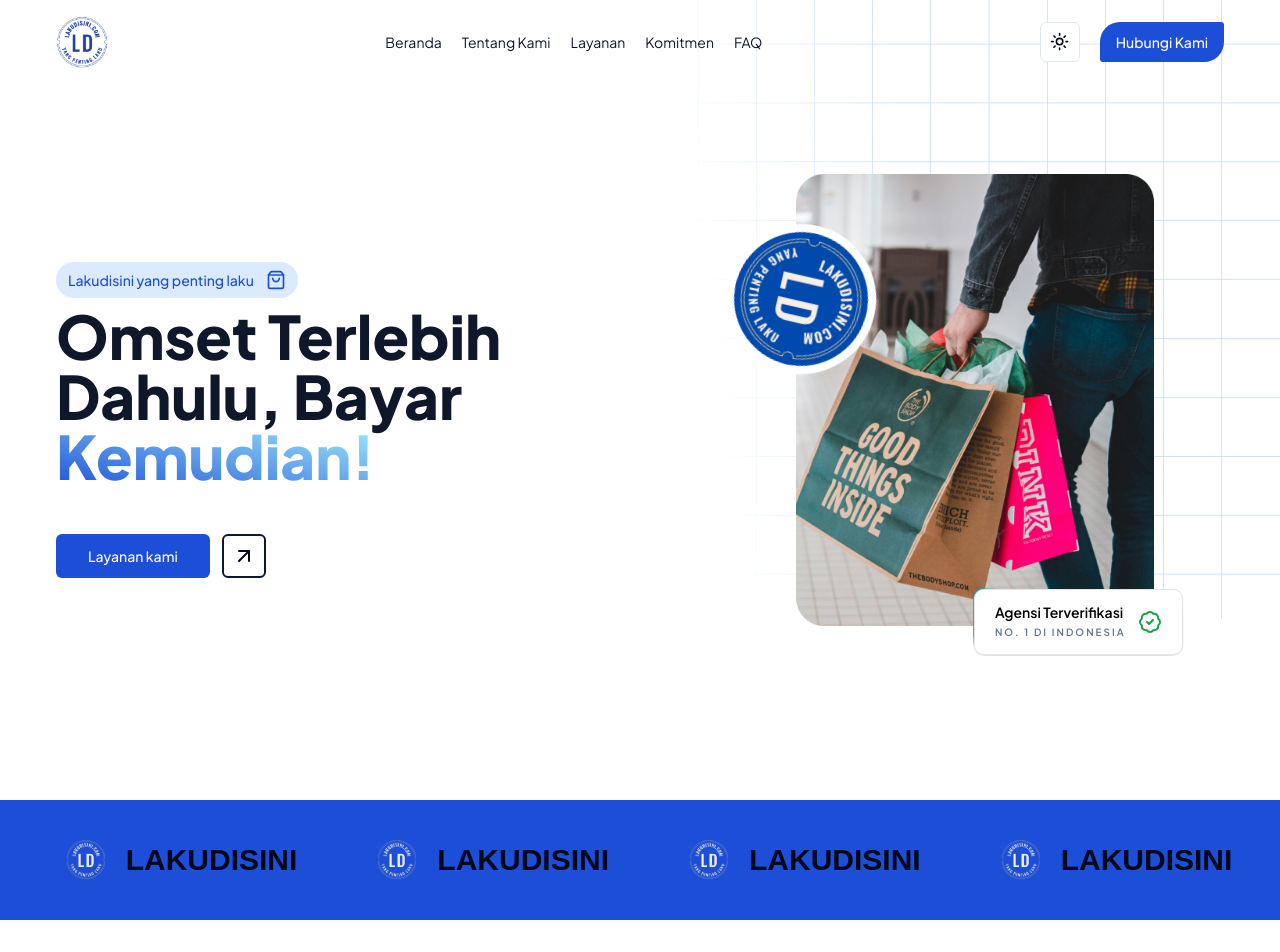
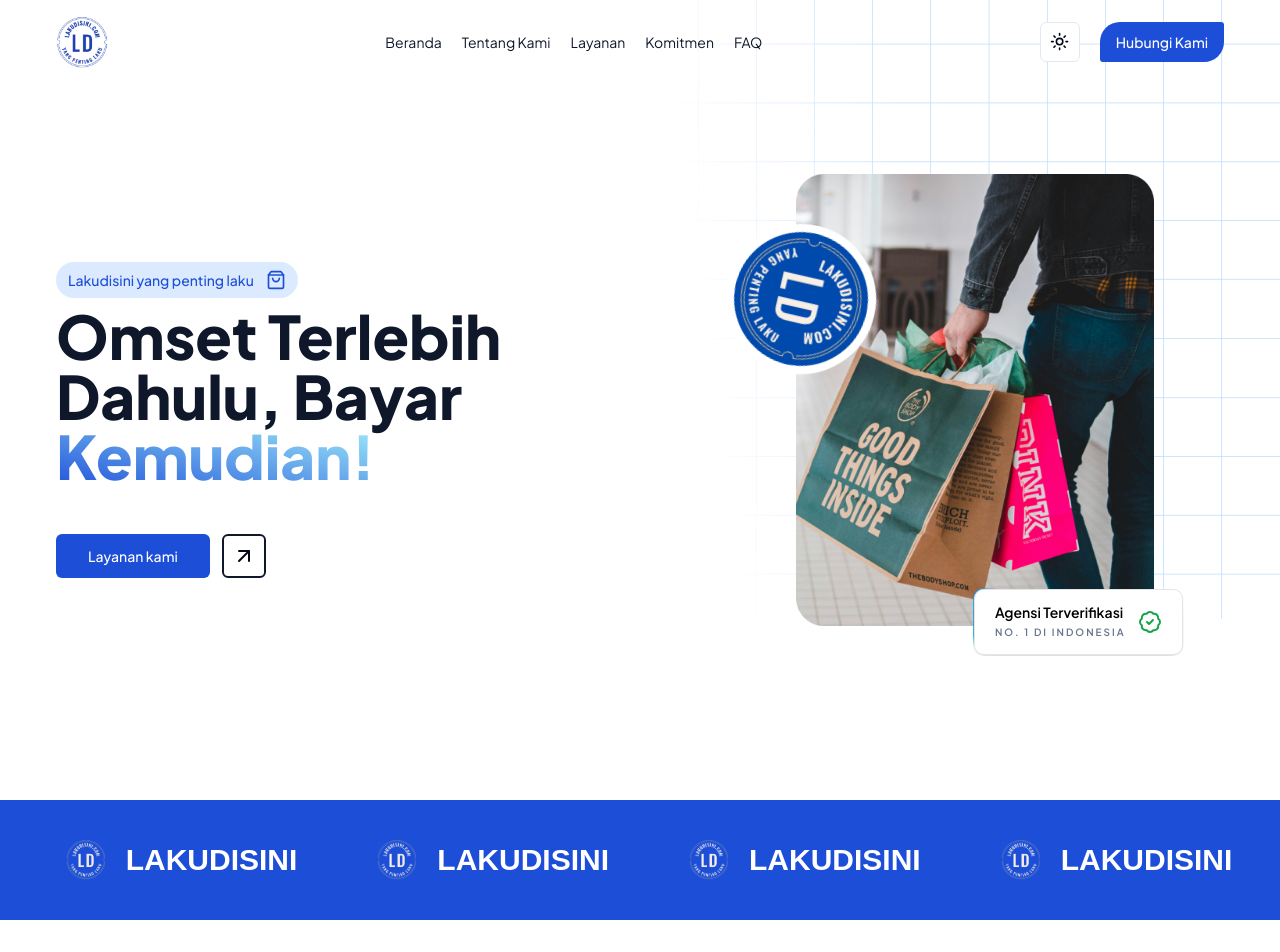
Before and after one commit to Taufik-H/lakudisini, a Next.js app: page / in a window 1280 px wide. Shown: the top 952 px of the page. Built offline with nearby package versions, Linux system fonts and the light colour scheme; a web font is replaced by a local one.

Commit message:
marquee/slider section

```diff
--- a/components/marqueitem.tsx
+++ b/components/marqueitem.tsx
@@ -13,7 +13,7 @@
           objectFit="contain"
           className=" object-contain "
         />
-        <p>lakudisini</p>
+        <p className="text-white">lakudisini</p>
       </div>
     </div>
   );
```
